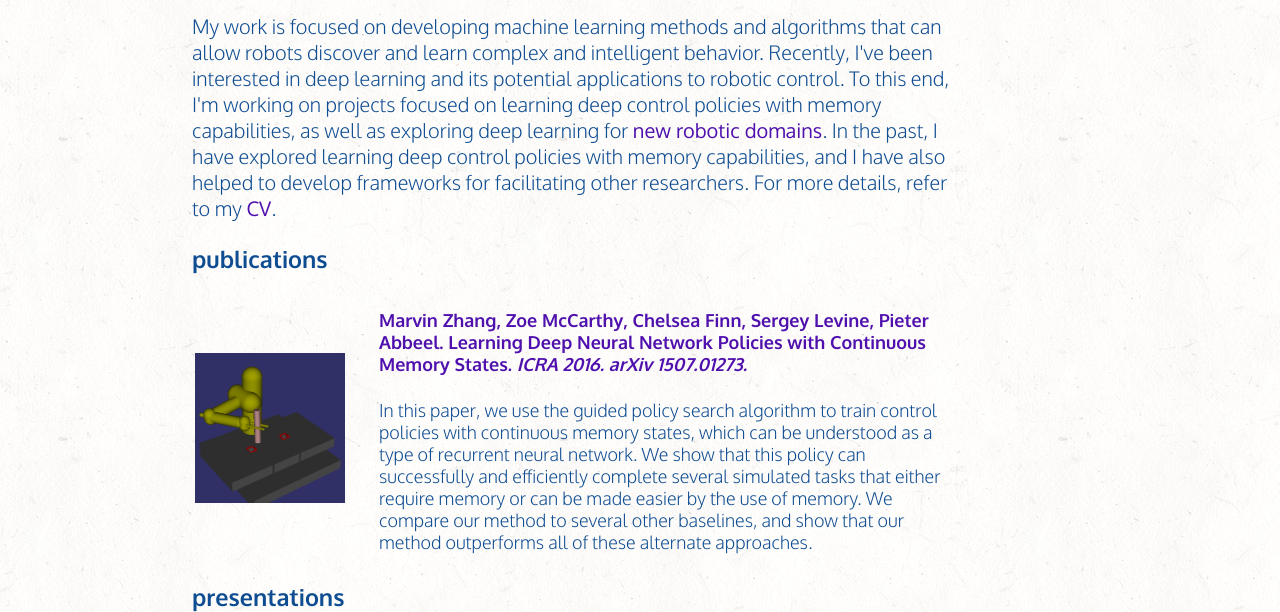
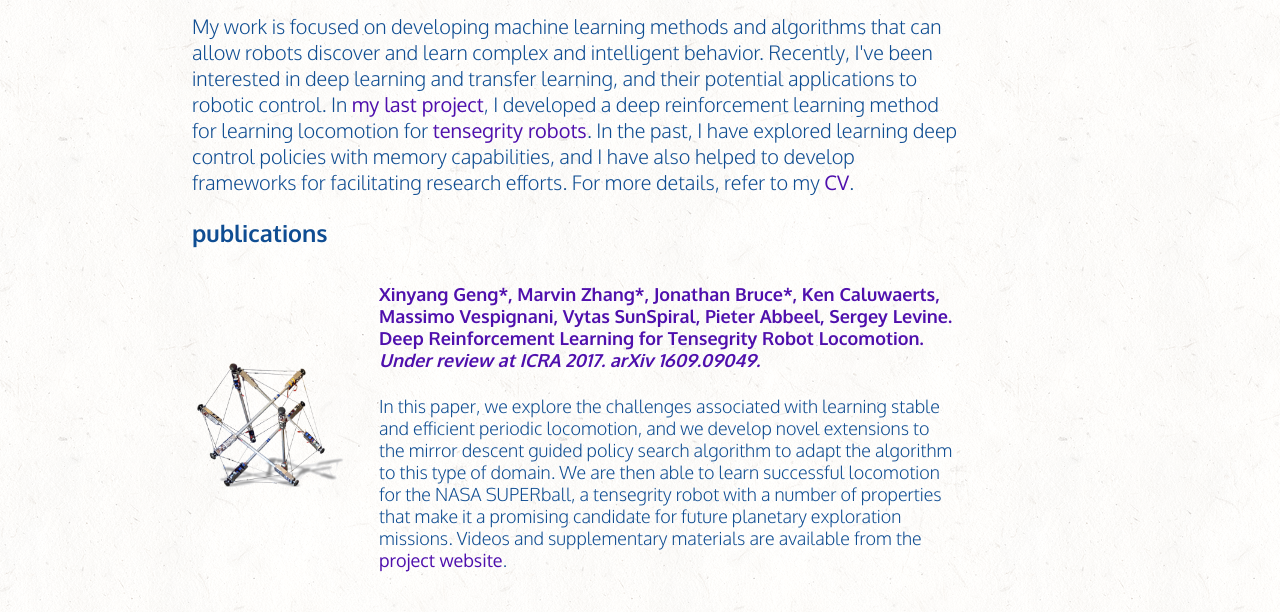
Before and after one commit to zhangmarvin/website, a plain HTML site: page research/index.html in a window 1280 px wide. Shown: the part 154-766 px from the top of the page. Drawn offline with Linux system fonts and the light colour scheme.

Commit message:
add superball

```diff
--- a/research/index.html
+++ b/research/index.html
@@ -30,19 +30,43 @@
     <p>
     My work is focused on developing machine learning methods and algorithms
     that can allow robots discover and learn complex and intelligent behavior.
-    Recently, I've been interested in deep learning and its potential
-    applications to robotic control. To this end, I'm working on projects
-    focused on learning deep control policies with memory capabilities, as well
-    as exploring deep learning for
-    <a class="link" href="https://www.youtube.com/watch?v=Hqn4AEfn_qg">new robotic domains</a>.
-    In the past, I have explored learning deep control policies with memory
-    capabilities, and I have also helped to develop frameworks for facilitating
-    other researchers. For more details, refer to my
+    Recently, I've been interested in deep learning and transfer learning, and
+    their potential applications to robotic control. In
+    <a class="link" href="https://arxiv.org/abs/1609.09049">my last project</a>,
+    I developed a deep reinforcement learning method for learning locomotion for
+    <a class="link" href="">tensegrity robots</a>. In the past, I have explored
+    learning deep control policies with memory capabilities, and I have also
+    helped to develop frameworks for facilitating research efforts. For more
+    details, refer to my
     <a class="link" href="/misc/cv.pdf">CV</a>.
     </p>
     <div id="publications">
         <h3>publications</h3>
         <table>
+            <tr>
+                <td>
+                    <a href="https://arxiv.org/abs/1609.09049"><img style="height:125px" src="/misc/sup.png"/></a>
+                </td>
+                <td>
+                    <a class="link" href="https://arxiv.org/abs/1609.09049">
+                    <h4>Xinyang Geng*, Marvin Zhang*, Jonathan Bruce*, Ken Caluwaerts, Massimo Vespignani, Vytas SunSpiral, Pieter Abbeel, Sergey Levine.
+                    <b>Deep Reinforcement Learning for Tensegrity Robot Locomotion.</b>
+                    <i>Under review at ICRA 2017. arXiv 1609.09049.</i></h4>
+                    </a>
+                    <p>
+                    In this paper, we explore the challenges associated with
+                    learning stable and efficient periodic locomotion, and we
+                    develop novel extensions to the mirror descent guided policy
+                    search algorithm to adapt the algorithm to this type of
+                    domain. We are then able to learn successful locomotion for
+                    the NASA SUPERball, a tensegrity robot with a number of
+                    properties that make it a promising candidate for future
+                    planetary exploration missions. Videos and supplementary
+                    materials are available from the
+                    <a class="link" href="http://rll.berkeley.edu/drl_tensegrity/">project website</a>.
+                    </p>
+                </td>
+            </tr>
             <tr>
                 <td>
                     <a href="http://arxiv.org/abs/1507.01273"><img src="/misc/rnn.png"/></a>
```
Also changed, not shown: index.html (+7 -6 lines), misc/sup.png (added), 1 other file.
